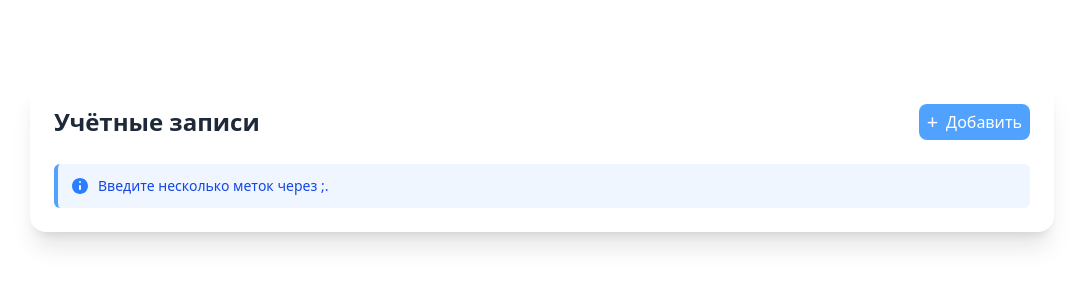
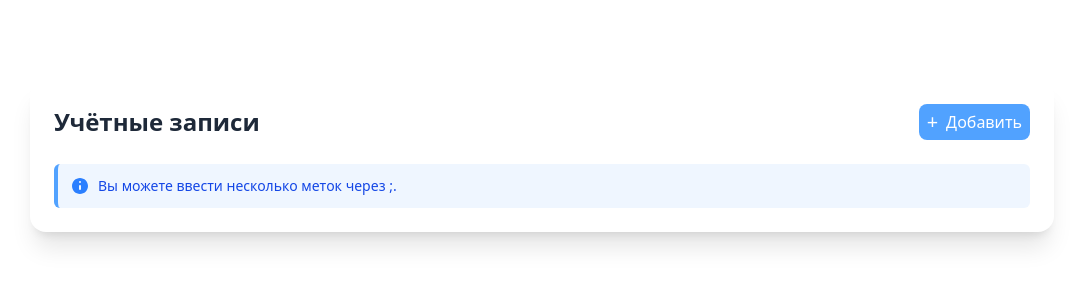
Before and after one commit to andreyDanilenko/test_vue, a Vue app: page / in a window 1280 px wide. Shown: the top 300 px of the page, without its empty margins (98-1181 px from the left). Built offline with nearby package versions, Linux system fonts and the light colour scheme.

Commit message:
update info text

```diff
--- a/src/components/AccountsForm.vue
+++ b/src/components/AccountsForm.vue
@@ -50,7 +50,7 @@ const deleteAccount = (id: string) => {
       </button>
     </div>
 
-    <InfoBlock text="Введите несколько меток через ;."/>
+    <InfoBlock text="Вы можете ввести несколько меток через ;."/>
     <AccountItem
       v-for="account in localAccounts"
       :key="account.id"
```
